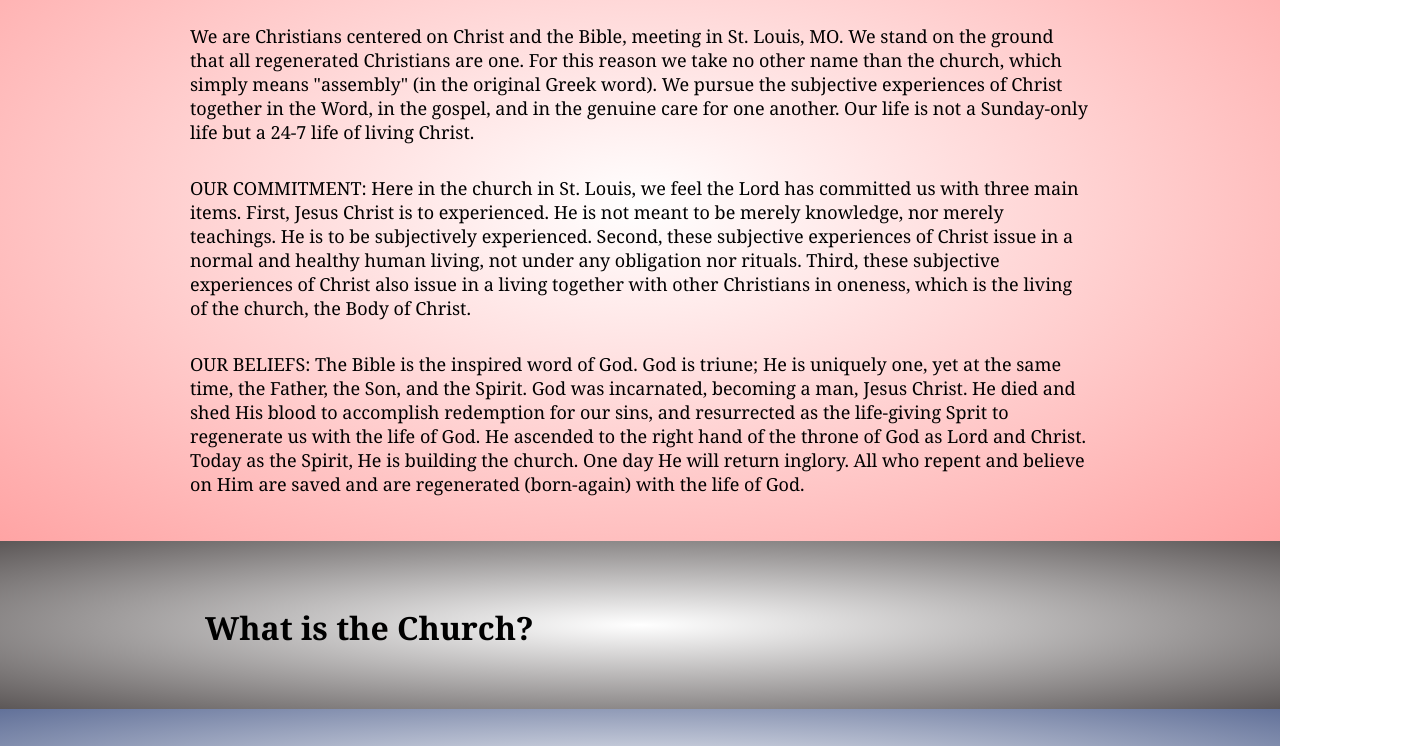
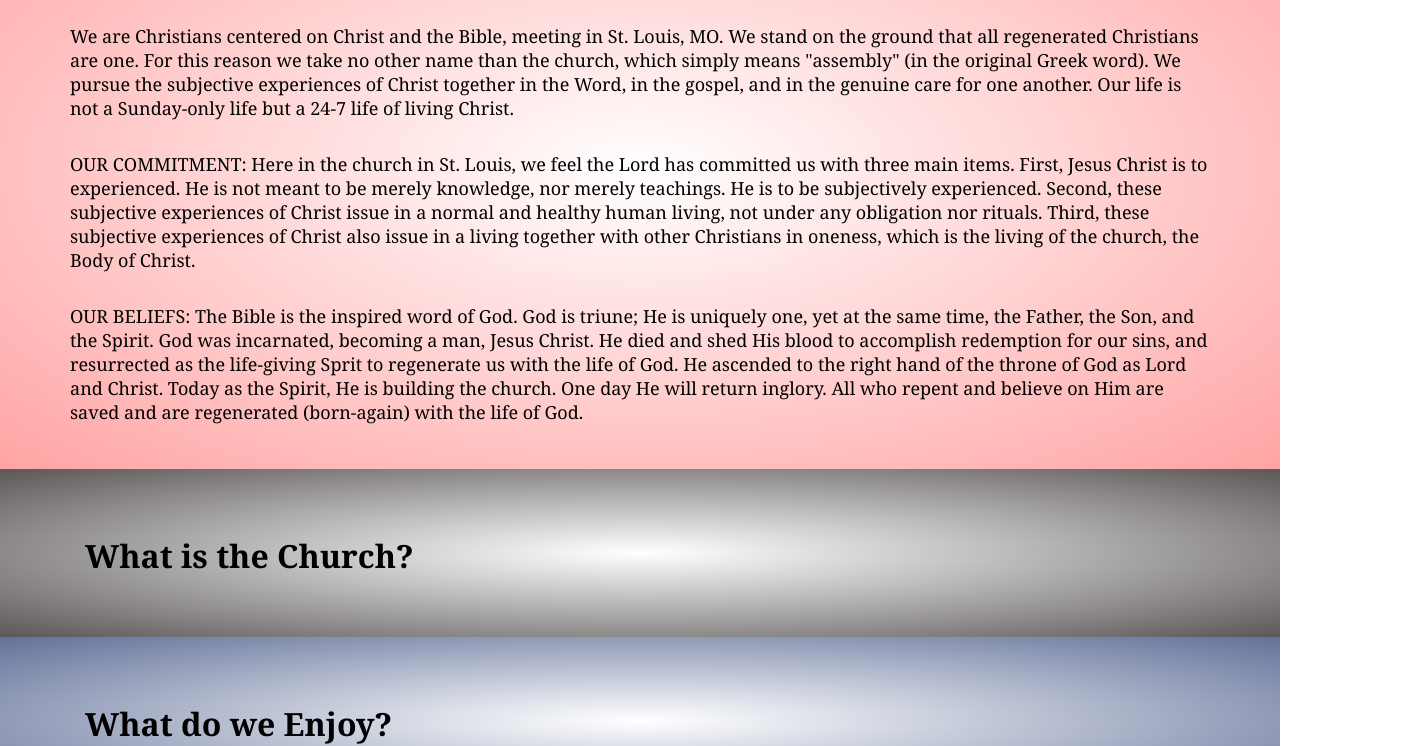
Before and after one commit to Joshua106728/Church-Website, a plain HTML site: page index.html in a window 1280 px wide. Shown: the part 486-1232 px from the top of the page, 1403 px wide, since content can reach past the window. Drawn offline with Linux system fonts and the light colour scheme.

Commit message:
Update style.css

```diff
--- a/style.css
+++ b/style.css
@@ -32,7 +32,7 @@ a {
 }
 
 .container {
-  max-width: 80%;
+  max-width: 1440px;
   margin: auto;
   padding-left: 25px;
   padding-right: 25px;
```
